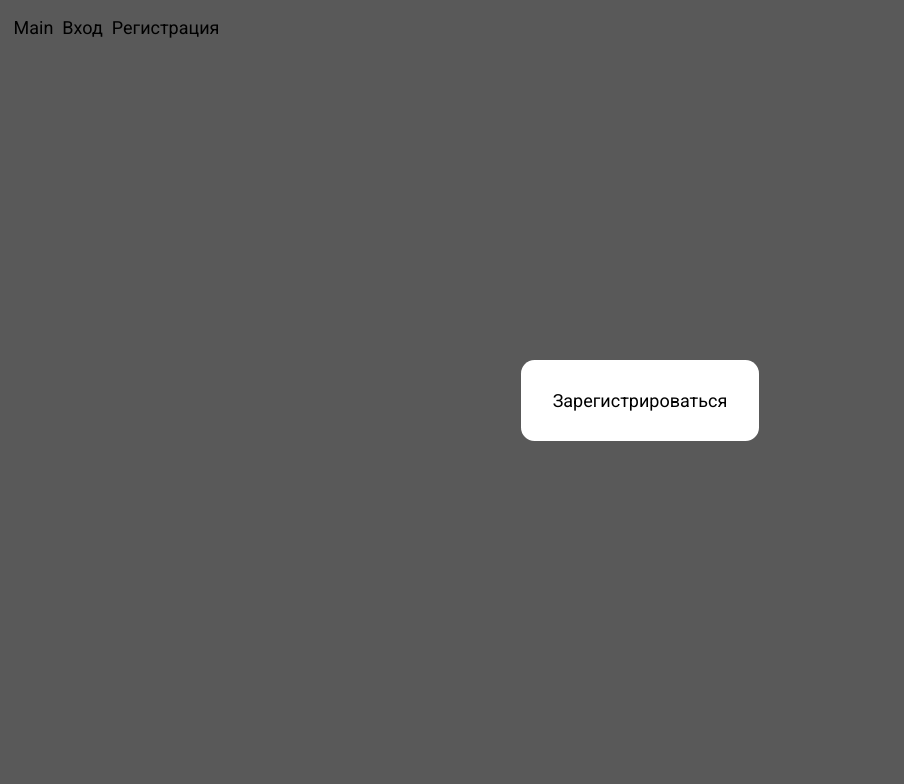
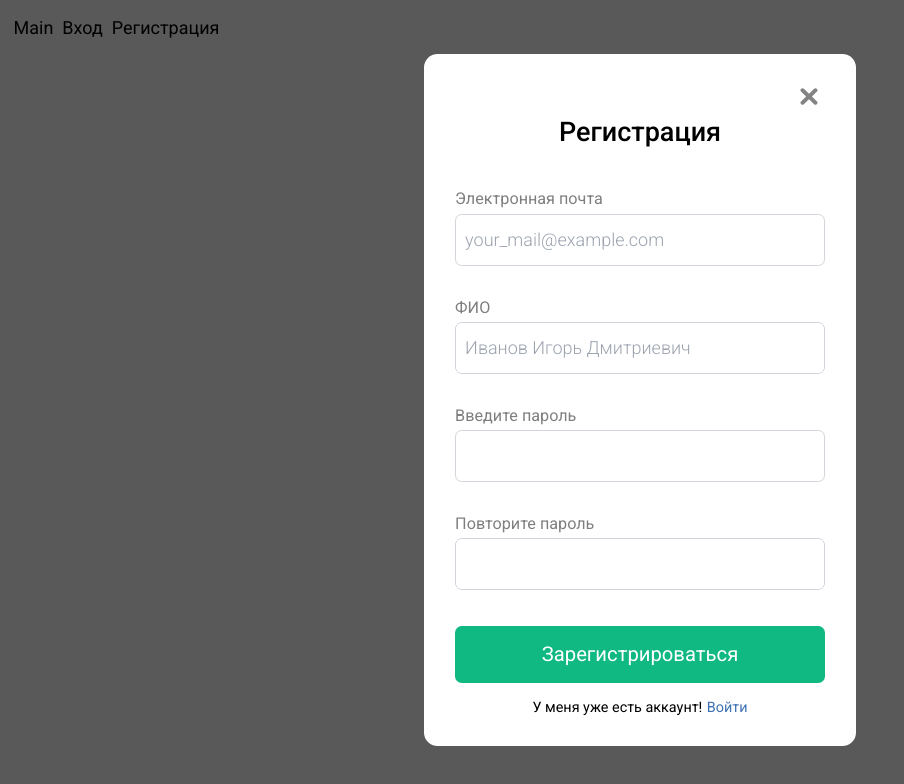
Before and after one commit to hoheh/final-application, a React (Create React App) app: page /register in a window 1280 px wide. Shown: the top 784 px of the page, without its empty margins (0-904 px from the left). Built offline with nearby package versions, Linux system fonts and the light colour scheme.

Commit message:
Добавил страницу регистрации пока что без функционала

```diff
--- a/src/pages/Auth.jsx
+++ b/src/pages/Auth.jsx
@@ -1,14 +1,31 @@
 import React from "react";
-import { Link } from "react-router-dom";
+import { Link, useHistory } from "react-router-dom";
 
 import WhiteBlock from "../components/WhiteBlock";
 
 import plus from "../assets/images/krest.svg";
 
+// TODO мб стоит объединить Auth и Register в один компонент [.]
+
+// TODO поменять цвет ринга у инпутов [.]
+
+// TODO перенести из старого проекта компоненты и стили [.]
+
+// TODO объединить компонент AUTH and REGISTER ->
+// TODO в один компонент и передавать информацию через пропсы + children [.]
+
+// TODO валидация гмыла и пароля с помощью регулярок [.]
+
+// TODO подключить firebase и добавить авторизацию через GOOGLE [.]
+
 const Auth = () => {
+  const history = useHistory();
+
   return (
     <WhiteBlock classname="flex flex-col">
-      <div className="flex flex-row-reverse cursor-pointer">
+      <div
+        onClick={() => history.goBack()}
+        className="flex flex-row-reverse cursor-pointer">
         <img className="w-7 h-7" src={plus} alt="" />
       </div>
       <div className="flex justify-center items-center mb-7">
@@ -21,7 +38,6 @@ const Auth = () => {
           </label>
           <input
             id="mail"
-            // TODO поменять цвет ринга
             placeholder="your_mail@example.com"
             className="w-full focus:ring border rounded-md font-thin border-gray-300 focus:outline-none px-2 py-2.5"
             type="text"
@@ -33,7 +49,6 @@ const Auth = () => {
           </label>
           <input
             id="pass"
-            // TODO поменять цвет ринга
             className="w-full focus:ring border rounded-md font-thin border-gray-300 focus:outline-none px-2 py-2.5"
             type="password"
           />
@@ -41,7 +56,7 @@ const Auth = () => {
       </div>
       <div>
         <div className="mt-8">
-          <button className="w-full rounded-md text-lg text-white py-3 focus:outline-none bg-green-500">
+          <button className="w-full rounded-md text-lg text-white py-3 focus:outline-none bg-green-500 focus:ring ring-green-500 focus:ring-offset-2">
             Войти в учетную запись
           </button>
         </div>
--- a/src/pages/Register.jsx
+++ b/src/pages/Register.jsx
@@ -1,12 +1,85 @@
 import React from "react";
+import { Link, useHistory } from "react-router-dom";
 
-import { WhiteBlock } from "../components/main";
+import WhiteBlock from "../components/WhiteBlock";
+
+import plus from "../assets/images/krest.svg";
 
 const Register = () => {
+  const history = useHistory();
+
   return (
-    <WhiteBlock>
+    <WhiteBlock classname="flex flex-col">
+      <div
+        onClick={() => history.goBack()}
+        className="flex flex-row-reverse cursor-pointer">
+        <img className="w-7 h-7" src={plus} alt="" />
+      </div>
+      <div className="flex justify-center items-center mb-7">
+        <p className="text-2xl font-medium">Регистрация</p>
+      </div>
+      <div className="space-y-6">
+        <div>
+          <label htmlFor="mail">
+            <span className="opacity-50 text-md">Электронная почта</span>
+          </label>
+          <input
+            id="mail"
+            // TODO поменять цвет ринга
+            placeholder="your_mail@example.com"
+            className="mt-0.5 w-full focus:ring border rounded-md font-thin border-gray-300 focus:outline-none px-2 py-2.5"
+            type="text"
+          />
+        </div>
+        <div>
+          <label htmlFor="name_surname">
+            <span className="opacity-50 text-md">ФИО</span>
+          </label>
+          <input
+            id="name_surname"
+            placeholder="Иванов Игорь Дмитриевич"
+            // TODO поменять цвет ринга
+            className="mt-0.5 w-full focus:ring border rounded-md font-thin border-gray-300 focus:outline-none px-2 py-2.5"
+            type="text"
+          />
+        </div>
+        <div>
+          <label htmlFor="pass">
+            <span className="opacity-50 text-md">Введите пароль</span>
+          </label>
+          <input
+            id="pass"
+            // TODO поменять цвет ринга
+            className="mt-0.5 w-full focus:ring border rounded-md font-thin border-gray-300 focus:outline-none px-2 py-2.5"
+            type="password"
+          />
+        </div>
+        <div>
+          <label htmlFor="repeat_pass">
+            <span className="opacity-50 text-md">Повторите пароль</span>
+          </label>
+          <input
+            id="repeat_pass"
+            // TODO поменять цвет ринга
+            className="mt-0.5 w-full focus:ring border rounded-md font-thin border-gray-300 focus:outline-none px-2 py-2.5"
+            type="password"
+          />
+        </div>
+      </div>
       <div>
-        <p>Зарегистрироваться</p>
+        <div className="mt-8">
+          <button className="w-full rounded-md text-lg text-white py-3 focus:outline-none bg-green-500 focus:ring ring-green-500 focus:ring-offset-2">
+            Зарегистрироваться
+          </button>
+        </div>
+        <div className="flex justify-center items-center mt-2">
+          <p className="text-s">
+            У меня уже есть аккаунт!
+            <Link to="/auth">
+              <span className="text-s ml-1 text-link">Войти</span>
+            </Link>
+          </p>
+        </div>
       </div>
     </WhiteBlock>
   );
```
